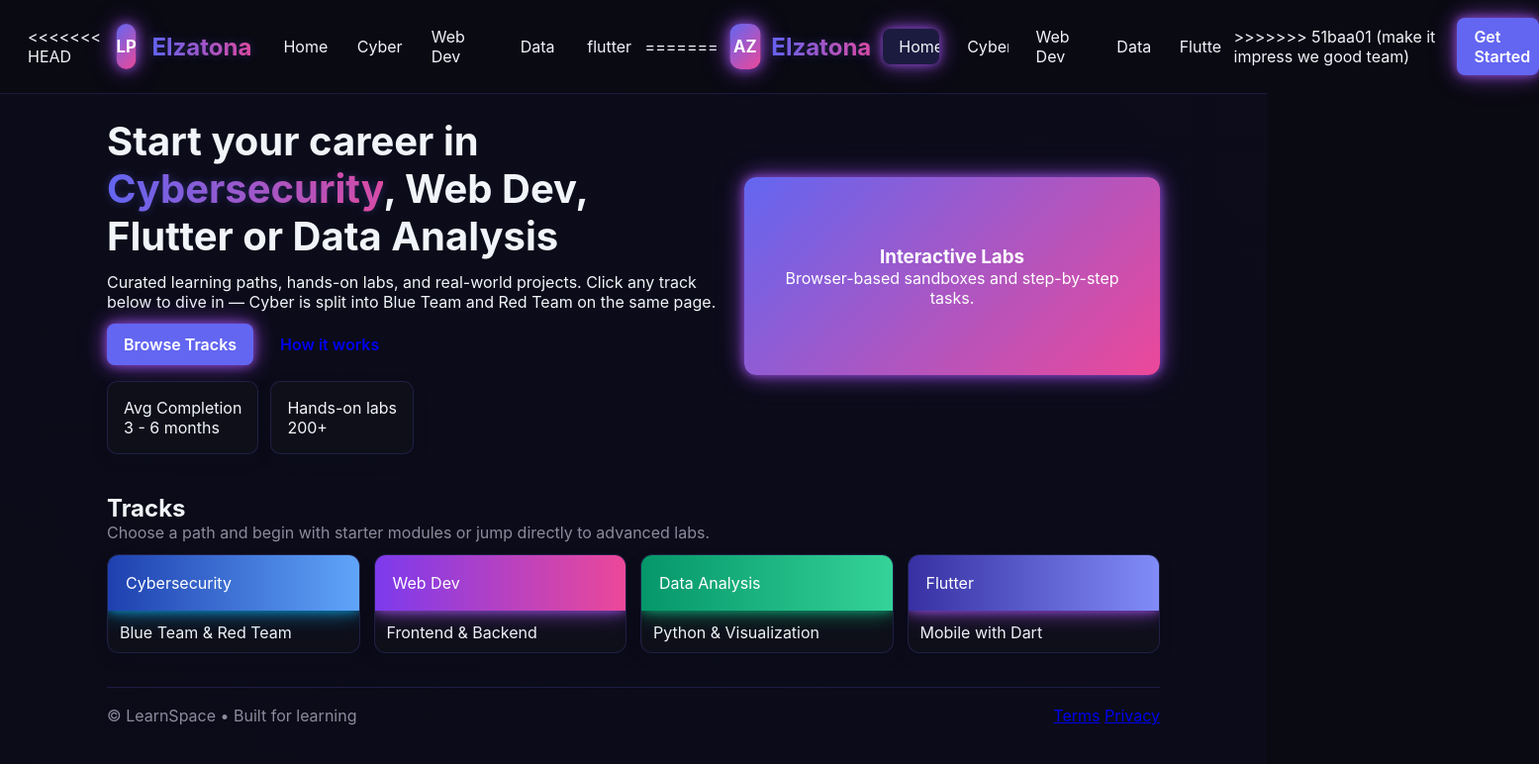
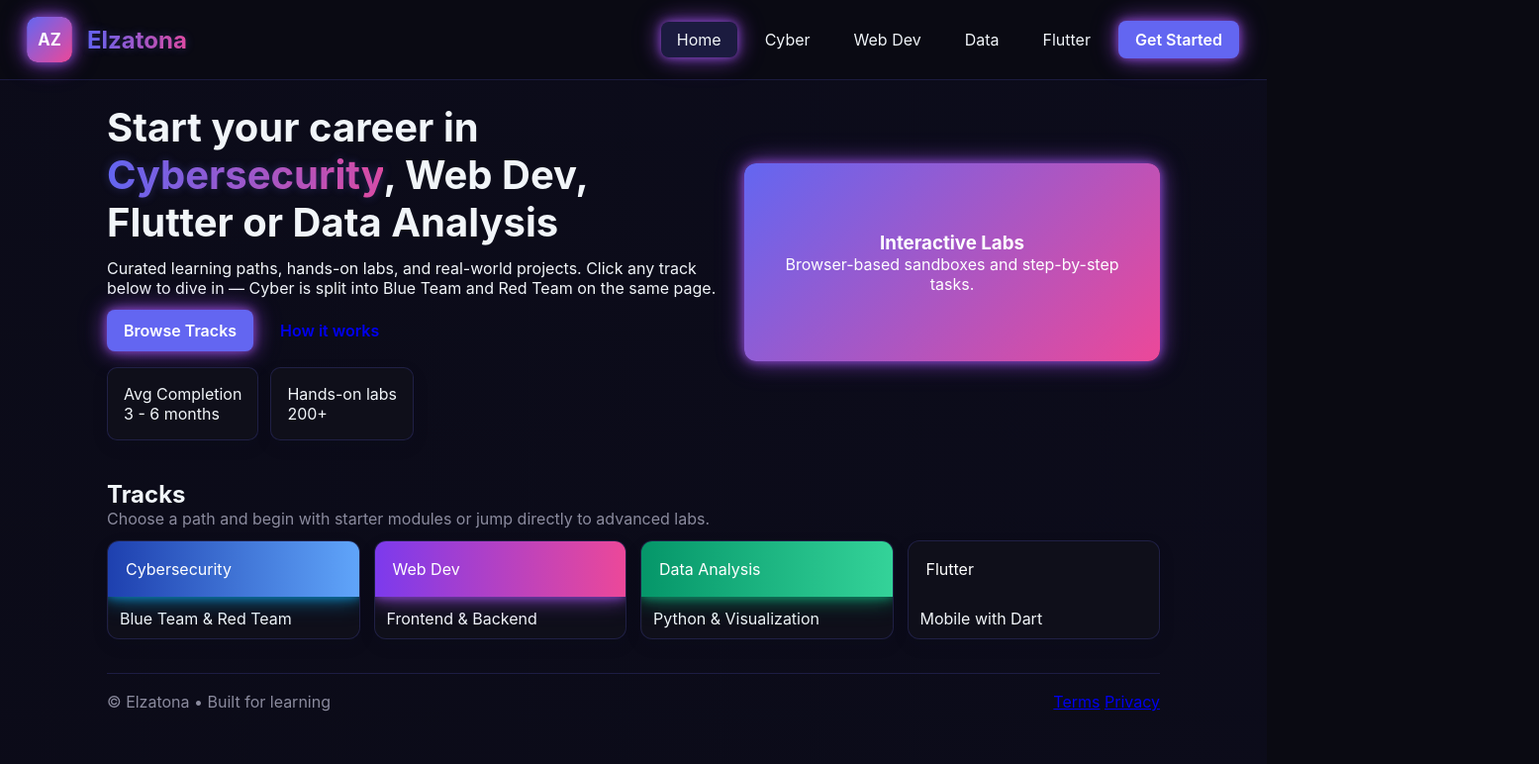
Before and after one commit to 3mmar3bdalkber/How-To-Start-Roadmap, a plain HTML site: page index.html in a window 1280 px wide. Shown: the whole page at 99% size, 1555 px wide, since content can reach past the window. Drawn offline with Linux system fonts and the light colour scheme.

Commit message:
Change brand name to AZ and update footer
Updated brand name and footer text.

```diff
--- a/index.html
+++ b/index.html
@@ -11,26 +11,14 @@
     <div class="particles" id="particles"></div>
 
     <header class="site-header">
-<<<<<<< HEAD
-      <div class="brand">LP</div>
-      <div class="title">Elzatona</div>
-      <nav class="nav">
-      <a href="index.html">Home</a>
-        <a href="cyber.html">Cyber</a>
-        <a href="web.html">Web Dev</a>
-        <a href="dataanalysis.html">Data</a>
-        <a href="flutter.html">flutter</a>
-=======
       <div class="brand">AZ</div>
       <div class="title">Elzatona</div>
       <nav class="nav">
-      <a href="index.html" class="active">Home</a>
+        <a href="index.html" class="active">Home</a>
         <a href="cyber.html">Cyber</a>
         <a href="web.html">Web Dev</a>
         <a href="dataanalysis.html">Data</a>
         <a href="flutter.html">Flutter</a>
->>>>>>> 51baa01 (make it impress we good team)
-
         <a class="btn primary" href="#tracks">Get Started</a>
       </nav>
     </header>
@@ -105,15 +93,15 @@
             <div class="track-swatch green">Data Analysis</div>
             <div class="track-body">Python & Visualization</div>
           </a>
-          <a class="track" href="#">
-            <div class="track-swatch indigo">Flutter</div>
+          <a class="track" href="flutter.html">
+            <div class="track-swatch teal">Flutter</div>
             <div class="track-body">Mobile with Dart</div>
           </a>
         </div>
       </section>
 
       <footer class="site-footer">
-        <div>© LearnSpace • Built for learning</div>
+        <div>© Elzatona • Built for learning</div>
         <div class="foot-links">
           <a href="#">Terms</a>
           <a href="#">Privacy</a>
```
